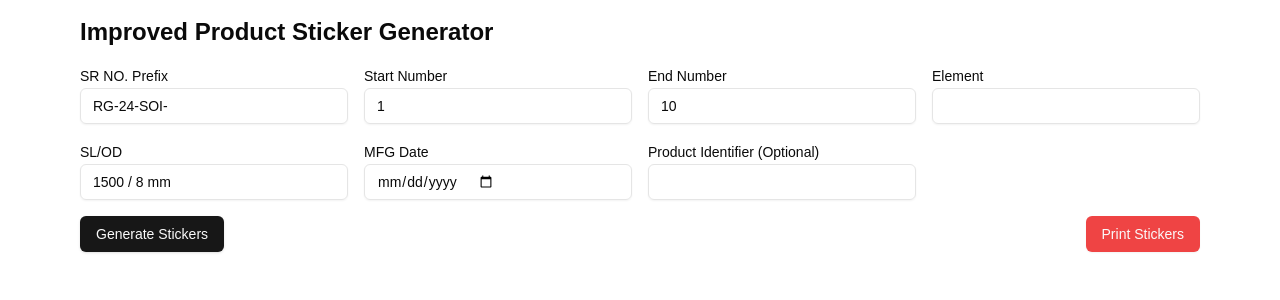
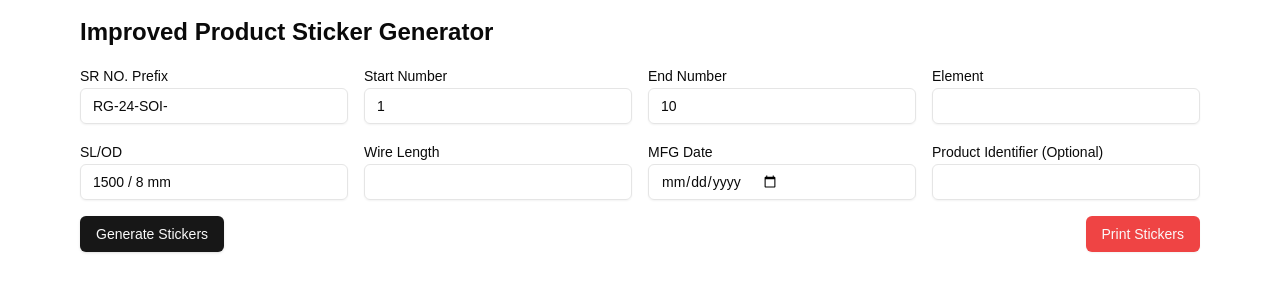
Before and after one commit to thedemonsid/sticker-generator, a Next.js app: page / in a window 1280 px wide. Shown: the top 300 px of the page. Built offline with nearby package versions, Linux system fonts and the light colour scheme.

Commit message:
Add wire length field to sticker data and update related components

```diff
--- a/app/page.tsx
+++ b/app/page.tsx
@@ -15,6 +15,7 @@ interface StickerData {
   endNumber: number;
   element: string;
   slOd: string;
+  wireLength?: string;
   number: number;
   mfgDate?: string;
   productIdentifier?: string;
@@ -27,6 +28,7 @@ export default function Home() {
     endNumber: 10,
     element: "",
     slOd: "1500 / 8 mm",
+    wireLength: "",
     number: 1,
     mfgDate: "",
     productIdentifier: "",
@@ -58,6 +60,7 @@ export default function Home() {
         number: i,
         element: stickerData.element,
         slOd: stickerData.slOd,
+        wireLength: stickerData.wireLength,
         mfgDate: stickerData.mfgDate,
         productIdentifier: stickerData.productIdentifier,
       });
--- a/components/sticker-form.tsx
+++ b/components/sticker-form.tsx
@@ -7,7 +7,8 @@ interface StickerData {
   startNumber: number | undefined;
   endNumber: number | undefined;
   element: string;
-  slOd: string;
+  slOd?: string;
+  wireLength?: string;
   mfgDate?: string;
   productIdentifier?: string;
 }
@@ -71,6 +72,16 @@ const StickerForm: React.FC<StickerFormProps> = ({
         onChange={handleInputChange}
       />
     </div>
+    {/* Wire length */}
+    <div>
+      <Label htmlFor="wireLength">Wire Length</Label>
+      <Input
+        id="wireLength"
+        name="wireLength"
+        value={stickerData.wireLength}
+        onChange={handleInputChange}
+      />
+    </div>
     <div>
       <Label htmlFor="mfgDate">MFG Date</Label>
       <Input
--- a/components/sticker.tsx
+++ b/components/sticker.tsx
@@ -4,7 +4,8 @@ interface StickerProps {
   prefix: string;
   number: number;
   element: string;
-  slOd: string;
+  slOd?: string;
+  wireLength?: string;
   mfgDate?: string;
   productIdentifier?: string;
 }
@@ -14,19 +15,23 @@ const Sticker: React.FC<StickerProps> = ({
   number,
   element,
   slOd,
+  wireLength,
   mfgDate,
   productIdentifier,
 }) => {
   return (
     <div className="border border-black text-left px-1 break-inside-avoid font-serif rounded-md">
       <h3 className="font-bold">RTD GENIX PVT. LTD.</h3>
-      {productIdentifier && <p className="text-xs text-center">{productIdentifier}</p>}
+      {productIdentifier && (
+        <p className="text-xs text-center">{productIdentifier}</p>
+      )}
       <p className="text-sm">
         SR NO. :- {prefix}
         {number.toString().padStart(3, "0")}
       </p>
       {element && <p className="text-sm">Element :- {element}</p>}{" "}
-      <p className="text-sm">SL/OD :- {slOd}</p>
+      {wireLength && <p className="text-sm">Wire Length :- {wireLength}</p>}{" "}
+      {slOd && <p className="text-sm">SL/OD :- {slOd}</p>}{" "}
       {mfgDate && <div className="text-sm">MFG: {mfgDate}</div>}{" "}
     </div>
   );
```
